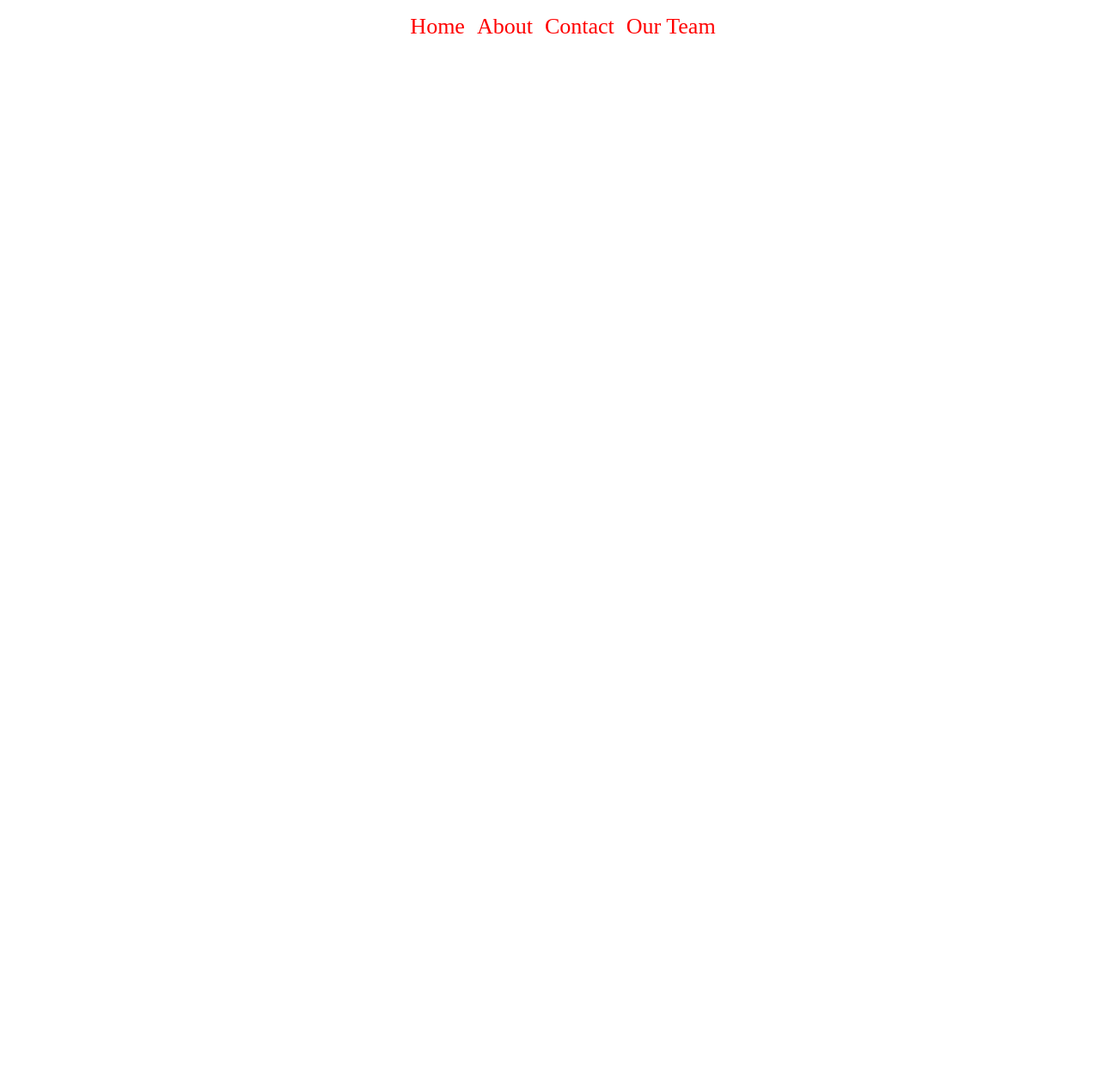
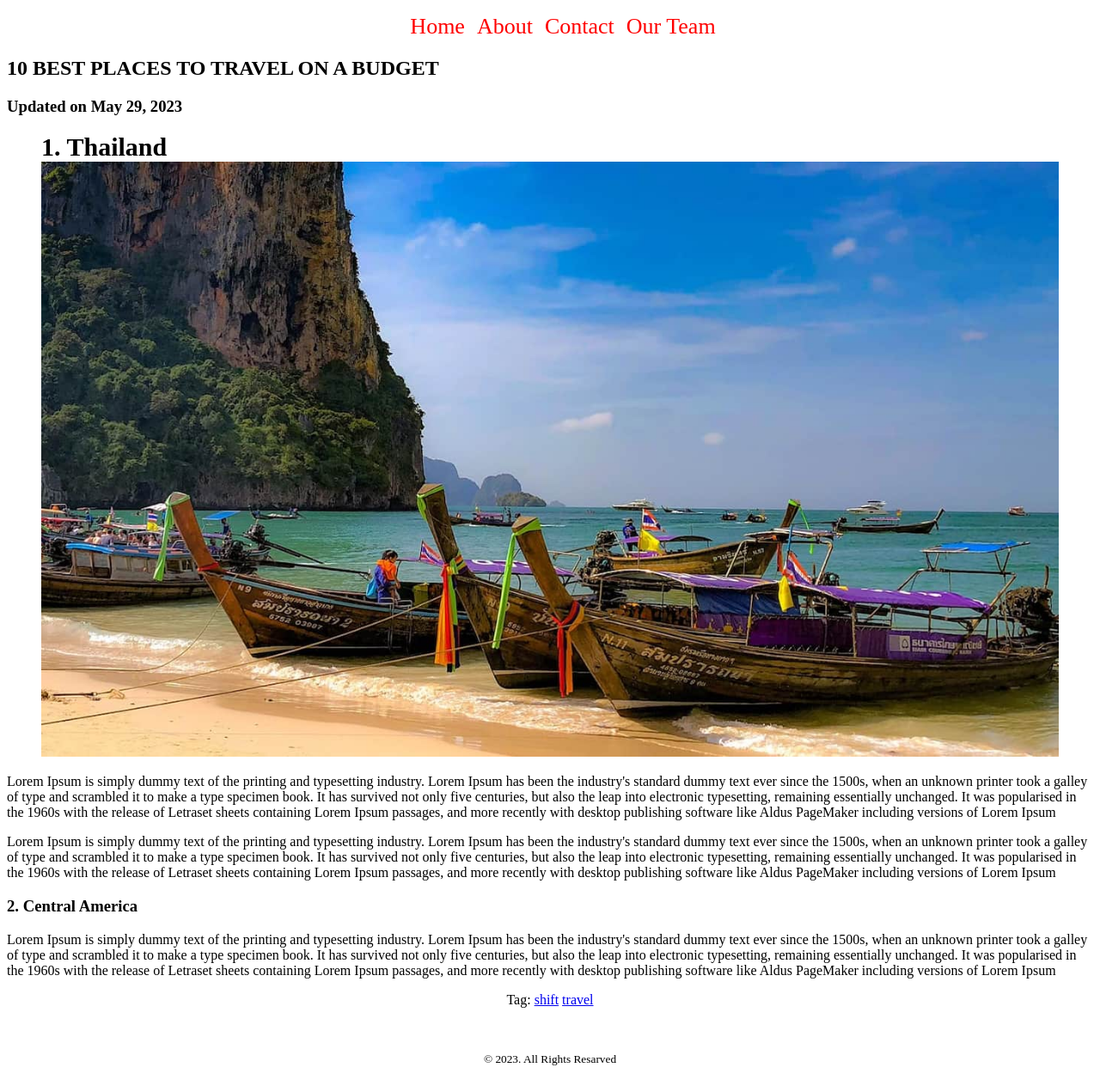
Before and after one commit to fahad7378/structure-web, a plain HTML site: page index.html in a window 1280 px wide. Shown: the whole page at 86% size. Before the commit the page ends 800 px from the top, so only its background shows below. Drawn offline with Linux system fonts and the light colour scheme.

Commit message:
added the new

```diff
--- a/index.html
+++ b/index.html
@@ -19,10 +19,33 @@
 
     </header>
     <main>
+        <article>
+            <header>
+                <h2>10 BEST PLACES TO TRAVEL ON A BUDGET</h2>
+                <h3>Updated on <time datetime="2023-05-14">May 29, 2023</time></h3>
+            </header>
+            <figure>
+                <figcaption class="thailand"><b>1. Thailand</b></figcaption>
+                <img width="100%"src="image/new/thailandguide.jpeg" alt="image">
+            </figure>
+            <section>
+                <p>Lorem Ipsum is simply dummy text of the printing and typesetting industry. Lorem Ipsum has been the industry's standard dummy text ever since the 1500s, when an unknown printer took a galley of type and scrambled it to make a type specimen book. It has survived not only five centuries, but also the leap into electronic typesetting, remaining essentially unchanged. It was popularised in the 1960s with the release of Letraset sheets containing Lorem Ipsum passages, and more recently with desktop publishing software like Aldus PageMaker including versions of Lorem Ipsum</p>
+                <p>Lorem Ipsum is simply dummy text of the printing and typesetting industry. Lorem Ipsum has been the industry's standard dummy text ever since the 1500s, when an unknown printer took a galley of type and scrambled it to make a type specimen book. It has survived not only five centuries, but also the leap into electronic typesetting, remaining essentially unchanged. It was popularised in the 1960s with the release of Letraset sheets containing Lorem Ipsum passages, and more recently with desktop publishing software like Aldus PageMaker including versions of Lorem Ipsum</p>
+            </section>
+            <section>
+                <h3>2. Central America</h3>
+                <p>Lorem Ipsum is simply dummy text of the printing and typesetting industry. Lorem Ipsum has been the industry's standard dummy text ever since the 1500s, when an unknown printer took a galley of type and scrambled it to make a type specimen book. It has survived not only five centuries, but also the leap into electronic typesetting, remaining essentially unchanged. It was popularised in the 1960s with the release of Letraset sheets containing Lorem Ipsum passages, and more recently with desktop publishing software like Aldus PageMaker including versions of Lorem Ipsum</p>
+            </section>
+            <footer><p>Tag:
+                <a href="#">shift</a>
+                <a href="#">travel</a>
+            </p></footer>
+        </article>
+
 
     </main>
     <footer>
-
+        <P class="footer"><small>&copy; 2023. All Rights Resarved</small></P>
     </footer>
 
 </body>
--- a/style.css
+++ b/style.css
@@ -10,3 +10,12 @@ nav li>a{
 nav > ul{
     text-align:center;
 }
+b{
+    font-size:30px;
+}
+footer >p{
+    text-align:center;
+}
+.footer {
+    margin-top:50px;
+}
```
Also changed, not shown: image/new/thailandguide.jpeg (added).
